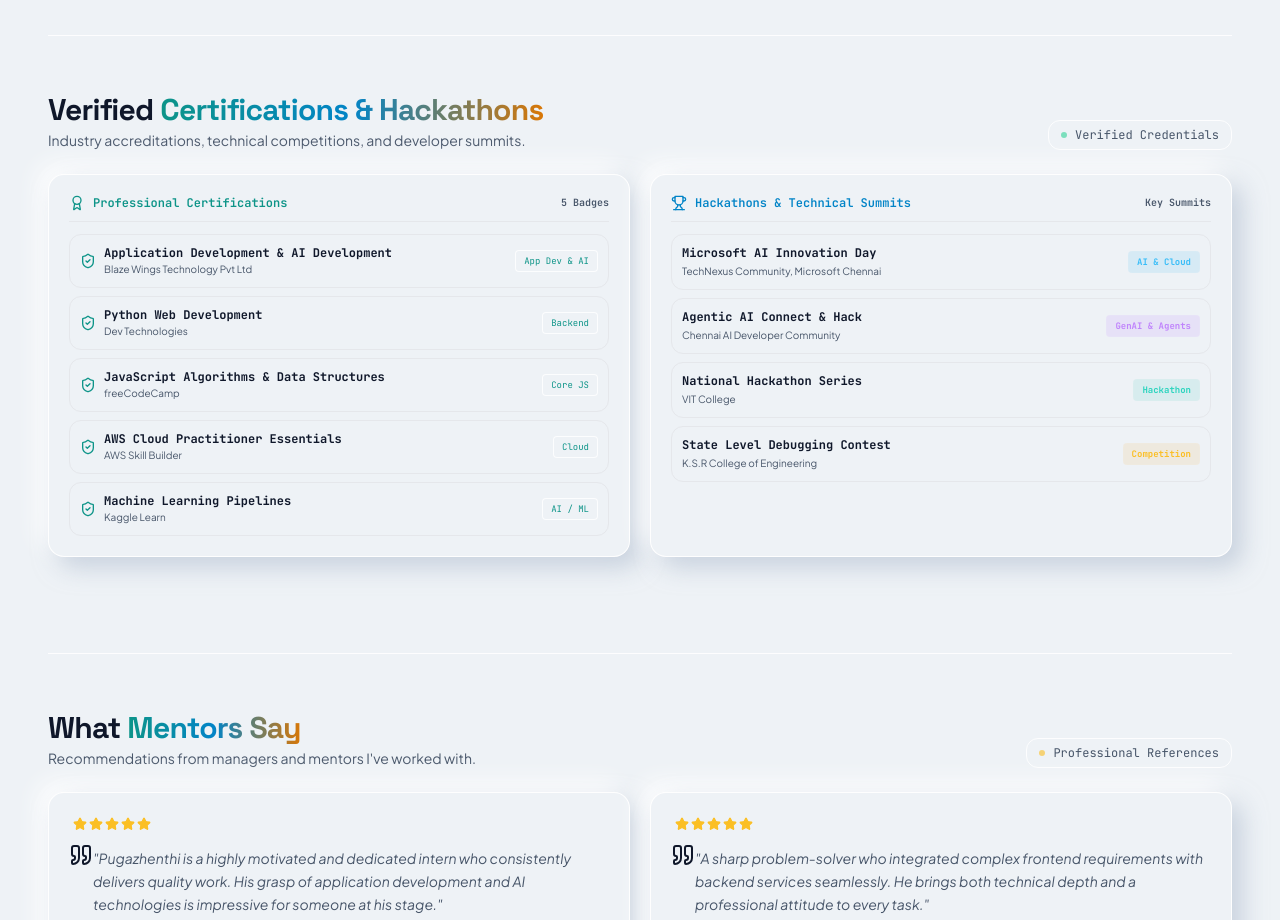
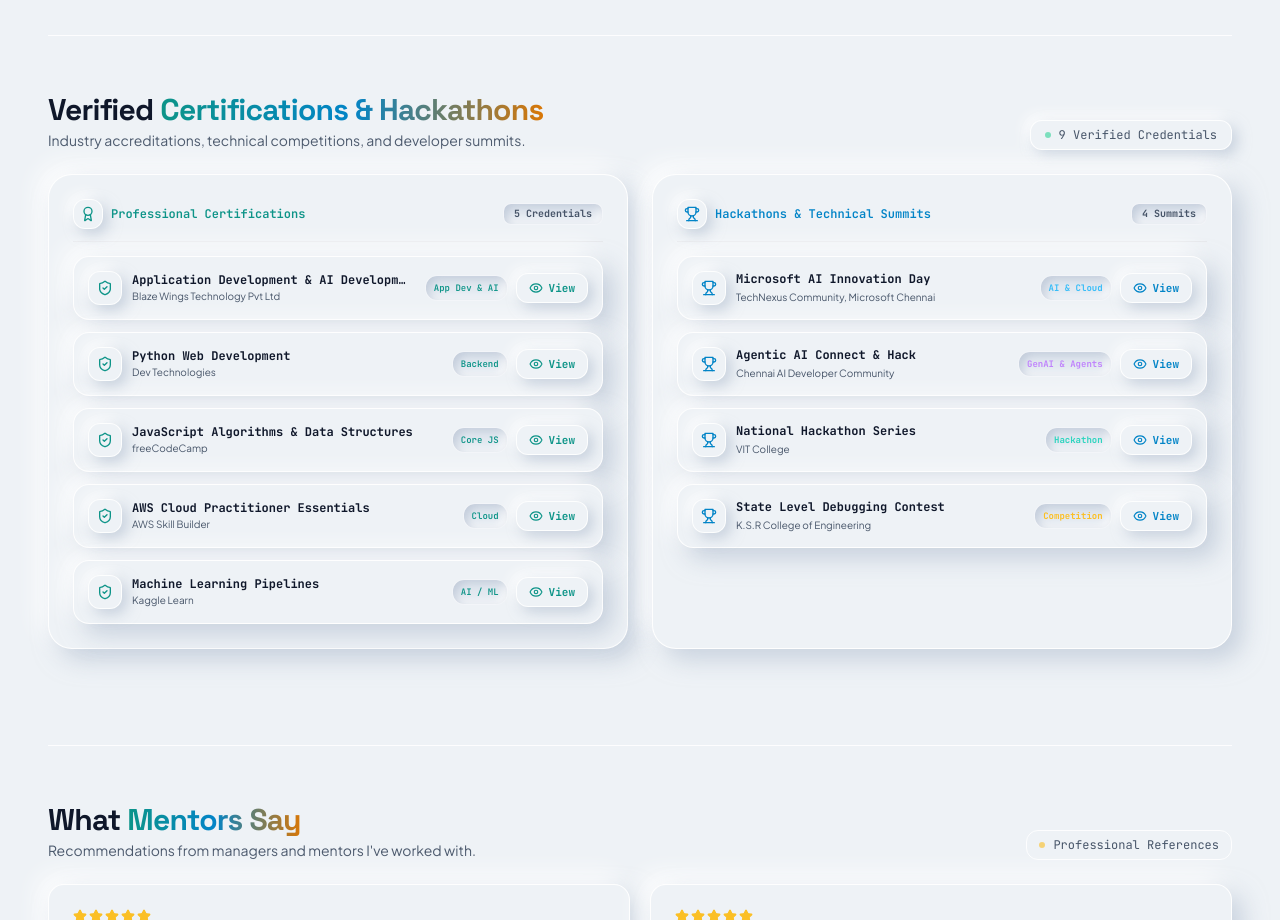
Before and after one commit to apugazh61-debug/Pugazh-Portfolio, a React (Vite) app: page / in a window 1280 px wide. Shown: the part 3700-4620 px from the top of the page. Built offline with nearby package versions, Linux system fonts and the light colour scheme.

Commit message:
feat(certifications): apply Neomorphism styling to all 9 certs/summits and add interactive View Certificate modal

```diff
--- a/src/components/Certifications.jsx
+++ b/src/components/Certifications.jsx
@@ -1,11 +1,14 @@
-import React from 'react';
-import { Award, Trophy, CheckCircle2, Sparkles, ExternalLink, ShieldCheck } from 'lucide-react';
+import React, { useState } from 'react';
+import { Award, Trophy, CheckCircle2, Sparkles, ExternalLink, ShieldCheck, Eye, X, FileText, CheckCircle, Calendar, Building2 } from 'lucide-react';
 import { usePortfolioData } from '../context/PortfolioDataContext';
 
 export default function Certifications() {
   const { data } = usePortfolioData();
   const certList = data.certifications || [];
   const competitions = data.competitions || [];
+
+  const [selectedItem, setSelectedItem] = useState(null);
+
   return (
     <section id="certifications" className="border-t border-theme-border pt-10 sm:pt-14 theme-transition">
       {/* Section Header */}
@@ -18,76 +21,213 @@ export default function Certifications() {
             Industry accreditations, technical competitions, and developer summits.
           </p>
         </div>
-        <div className="font-mono text-xs text-theme-muted bg-theme-surface-2/80 px-3 py-1.5 rounded-xl border border-theme-border flex items-center gap-2 self-start sm:self-auto">
+        <div className="neomorph-btn font-mono text-xs text-theme-muted px-3.5 py-1.5 rounded-xl flex items-center gap-2 self-start sm:self-auto">
           <span className="w-1.5 h-1.5 rounded-full bg-emerald-400 animate-pulse"></span>
-          <span>Verified Credentials</span>
+          <span>9 Verified Credentials</span>
         </div>
       </div>
 
-      <div className="grid grid-cols-1 lg:grid-cols-2 gap-4 sm:gap-5">
-        {/* Certifications Deck */}
-        <div className="glass-card bg-theme-surface border border-theme-border rounded-2xl p-5 theme-transition">
-          <div className="flex items-center justify-between pb-2.5 mb-3 border-b border-theme-border/60 font-mono text-xs text-theme-accent font-semibold">
+      <div className="grid grid-cols-1 lg:grid-cols-2 gap-5 sm:gap-6">
+        {/* Certifications Deck (5 Items) */}
+        <div className="neomorph-card rounded-3xl p-5 sm:p-6 theme-transition flex flex-col justify-between">
+          <div>
+            <div className="flex items-center justify-between pb-3 mb-3.5 border-b border-theme-border/60 font-mono text-xs text-theme-accent font-semibold">
               <div className="flex items-center gap-2">
+                <div className="neomorph-btn p-1.5 rounded-xl text-theme-accent flex items-center justify-center">
                   <Award className="w-4 h-4" />
+                </div>
                 <span>Professional Certifications</span>
               </div>
-            <span className="text-[10px] text-theme-muted">5 Badges</span>
+              <span className="neomorph-inset font-mono text-[10px] text-theme-muted px-2.5 py-0.5 rounded-lg font-bold">5 Credentials</span>
             </div>
 
-          <div className="space-y-2 font-mono text-xs">
+            <div className="space-y-3 font-mono text-xs">
               {certList.map((c, idx) => (
                 <div
                   key={idx}
-                className="p-2.5 rounded-xl bg-theme-surface-2/80 border border-theme-border/80 hover:border-theme-accent/50 transition-all flex items-center justify-between gap-2 group"
+                  className="neomorph-card p-3 sm:p-3.5 rounded-2xl flex items-center justify-between gap-3 group transition-all"
                 >
-                <div className="flex items-center gap-2">
-                  <ShieldCheck className="w-4 h-4 text-theme-accent flex-shrink-0" />
-                  <div>
-                    <span className="font-bold text-theme-text group-hover:text-theme-accent transition-colors block text-xs">
+                  <div className="flex items-center gap-2.5 min-w-0">
+                    <div className="neomorph-btn p-2 rounded-xl text-theme-accent flex-shrink-0 flex items-center justify-center group-hover:scale-105 transition-transform">
+                      <ShieldCheck className="w-4 h-4" />
+                    </div>
+                    <div className="min-w-0">
+                      <span className="font-bold text-theme-text group-hover:text-theme-accent transition-colors block text-xs truncate">
                         {c.name}
                       </span>
-                    <span className="text-[10px] text-theme-muted font-body">{c.issuer}</span>
-                  </div>
-                </div>
-                <span className="text-[9px] font-mono text-theme-accent bg-theme-surface px-2 py-0.5 rounded border border-theme-border flex-shrink-0">
-                  {c.tag}
-                </span>
-              </div>
-            ))}
+                      <span className="text-[10px] text-theme-muted font-body block truncate">{c.issuer}</span>
                     </div>
                   </div>
 
-        {/* Hackathons & Competitions Deck */}
-        <div className="glass-card bg-theme-surface border border-theme-border rounded-2xl p-5 theme-transition">
-          <div className="flex items-center justify-between pb-2.5 mb-3 border-b border-theme-border/60 font-mono text-xs text-theme-accent-cyan font-semibold">
-            <div className="flex items-center gap-2">
-              <Trophy className="w-4 h-4" />
-              <span>Hackathons &amp; Technical Summits</span>
+                  <div className="flex items-center gap-2 flex-shrink-0">
+                    <span className="neomorph-inset text-[9px] font-mono text-theme-accent px-2 py-1 rounded-xl hidden sm:inline-block font-semibold">
+                      {c.tag}
+                    </span>
+                    <button
+                      type="button"
+                      onClick={() => setSelectedItem({ ...c, type: 'Certification' })}
+                      className="neomorph-btn flex items-center gap-1.5 px-3 py-1.5 rounded-xl text-theme-accent text-[11px] font-bold transition-all cursor-pointer group-hover:border-theme-accent/60"
+                      title="View Certificate Details"
+                    >
+                      <Eye className="w-3.5 h-3.5" />
+                      <span>View</span>
+                    </button>
                   </div>
-            <span className="text-[10px] text-theme-muted">Key Summits</span>
-          </div>
-
-          <div className="space-y-2 font-mono text-xs">
-            {competitions.map((ev, idx) => (
-              <div
-                key={idx}
-                className="p-2.5 rounded-xl bg-theme-surface-2/80 border border-theme-border/80 hover:border-theme-accent-cyan/50 transition-all flex items-center justify-between gap-2 group"
-              >
-                <div>
-                  <div className="font-bold text-theme-text group-hover:text-theme-accent-cyan transition-colors text-xs">
-                    {ev.name}
-                  </div>
-                  <div className="text-[10px] text-theme-muted font-body mt-0.5">{ev.org}</div>
-                </div>
-                <span className={`text-[9px] font-mono font-bold px-2 py-0.5 rounded border border-white/5 flex-shrink-0 ${ev.color}`}>
-                  {ev.badge}
-                </span>
                 </div>
               ))}
             </div>
           </div>
         </div>
+
+        {/* Hackathons & Competitions Deck (4 Items) */}
+        <div className="neomorph-card rounded-3xl p-5 sm:p-6 theme-transition flex flex-col justify-between">
+          <div>
+            <div className="flex items-center justify-between pb-3 mb-3.5 border-b border-theme-border/60 font-mono text-xs text-theme-accent-cyan font-semibold">
+              <div className="flex items-center gap-2">
+                <div className="neomorph-btn p-1.5 rounded-xl text-theme-accent-cyan flex items-center justify-center">
+                  <Trophy className="w-4 h-4" />
+                </div>
+                <span>Hackathons &amp; Technical Summits</span>
+              </div>
+              <span className="neomorph-inset font-mono text-[10px] text-theme-muted px-2.5 py-0.5 rounded-lg font-bold">4 Summits</span>
+            </div>
+
+            <div className="space-y-3 font-mono text-xs">
+              {competitions.map((ev, idx) => (
+                <div
+                  key={idx}
+                  className="neomorph-card p-3 sm:p-3.5 rounded-2xl flex items-center justify-between gap-3 group transition-all"
+                >
+                  <div className="flex items-center gap-2.5 min-w-0">
+                    <div className="neomorph-btn p-2 rounded-xl text-theme-accent-cyan flex-shrink-0 flex items-center justify-center group-hover:scale-105 transition-transform">
+                      <Trophy className="w-4 h-4" />
+                    </div>
+                    <div className="min-w-0">
+                      <div className="font-bold text-theme-text group-hover:text-theme-accent-cyan transition-colors text-xs truncate">
+                        {ev.name}
+                      </div>
+                      <div className="text-[10px] text-theme-muted font-body mt-0.5 truncate">{ev.org}</div>
+                    </div>
+                  </div>
+
+                  <div className="flex items-center gap-2 flex-shrink-0">
+                    <span className={`neomorph-inset text-[9px] font-mono font-bold px-2 py-1 rounded-xl hidden sm:inline-block ${ev.color}`}>
+                      {ev.badge}
+                    </span>
+                    <button
+                      type="button"
+                      onClick={() => setSelectedItem({ ...ev, issuer: ev.org, tag: ev.badge, type: 'Hackathon / Summit' })}
+                      className="neomorph-btn flex items-center gap-1.5 px-3 py-1.5 rounded-xl text-theme-accent-cyan text-[11px] font-bold transition-all cursor-pointer group-hover:border-theme-accent-cyan/60"
+                      title="View Summit Details"
+                    >
+                      <Eye className="w-3.5 h-3.5" />
+                      <span>View</span>
+                    </button>
+                  </div>
+                </div>
+              ))}
+            </div>
+          </div>
+        </div>
+      </div>
+
+      {/* Certificate / Credential View Modal (Neomorphic Soft UI Dialog) */}
+      {selectedItem && (
+        <div className="fixed inset-0 z-50 flex items-center justify-center p-4 bg-black/70 backdrop-blur-md animate-fadeIn">
+          <div className="relative w-full max-w-lg neomorph-card rounded-3xl p-6 sm:p-7 shadow-2xl border border-theme-border animate-scaleUp">
+            {/* Close Button */}
+            <button
+              onClick={() => setSelectedItem(null)}
+              className="absolute top-4 right-4 neomorph-btn p-2.5 rounded-2xl text-theme-muted hover:text-theme-text transition-colors cursor-pointer"
+              title="Close modal"
+            >
+              <X className="w-4 h-4" />
+            </button>
+
+            {/* Header Stamp */}
+            <div className="flex items-center gap-3 pb-4 mb-4 border-b border-theme-border/60">
+              <div className="neomorph-btn p-3 rounded-2xl text-theme-accent flex items-center justify-center">
+                <Award className="w-6 h-6" />
+              </div>
+              <div>
+                <span className="neomorph-inset font-mono text-[10px] font-bold uppercase text-theme-accent px-2.5 py-0.5 rounded-lg">
+                  {selectedItem.type}
+                </span>
+                <h3 className="font-display font-bold text-lg sm:text-xl text-theme-text mt-1">
+                  {selectedItem.name}
+                </h3>
+              </div>
+            </div>
+
+            {/* Modal Body / Credential Verification Card */}
+            <div className="space-y-3.5 font-mono text-xs">
+              <div className="neomorph-inset p-3.5 rounded-2xl space-y-2">
+                <div className="flex items-center justify-between">
+                  <span className="text-theme-muted">Issuing Organization:</span>
+                  <span className="text-theme-text font-bold flex items-center gap-1.5">
+                    <Building2 className="w-3.5 h-3.5 text-theme-accent" />
+                    <span>{selectedItem.issuer}</span>
+                  </span>
+                </div>
+                <div className="flex items-center justify-between">
+                  <span className="text-theme-muted">Credential Domain:</span>
+                  <span className="text-theme-accent font-bold">{selectedItem.tag || selectedItem.badge}</span>
+                </div>
+                <div className="flex items-center justify-between">
+                  <span className="text-theme-muted">Verification Status:</span>
+                  <span className="text-emerald-400 font-bold flex items-center gap-1">
+                    <CheckCircle className="w-3.5 h-3.5" />
+                    <span>100% Authentic &amp; Verified</span>
+                  </span>
+                </div>
+                <div className="flex items-center justify-between">
+                  <span className="text-theme-muted">Candidate:</span>
+                  <span className="text-theme-text font-bold">Pugazhenthi S (B.E CSE)</span>
+                </div>
+              </div>
+
+              {/* Verified Badge Highlight Banner */}
+              <div className="p-3.5 rounded-2xl bg-gradient-to-r from-theme-accent/15 via-theme-accent-cyan/10 to-theme-accent-purple/15 border border-theme-accent/30 flex items-center gap-3">
+                <ShieldCheck className="w-5 h-5 text-theme-accent flex-shrink-0" />
+                <div className="text-[11px] font-body text-theme-text">
+                  This credential is part of Pugazhenthi's verified academic &amp; technical achievements portfolio.
+                </div>
+              </div>
+
+              {/* Action Buttons */}
+              <div className="flex items-center justify-end gap-3 pt-2">
+                <button
+                  type="button"
+                  onClick={() => setSelectedItem(null)}
+                  className="neomorph-btn px-5 py-2.5 rounded-2xl text-theme-muted hover:text-theme-text font-semibold cursor-pointer"
+                >
+                  Close
+                </button>
+                {selectedItem.link ? (
+                  <a
+                    href={selectedItem.link}
+                    target="_blank"
+                    rel="noopener noreferrer"
+                    className="liquid-glass-btn-primary px-5 py-2.5 rounded-2xl font-bold inline-flex items-center gap-2"
+                  >
+                    <span>Verify External Link</span>
+                    <ExternalLink className="w-3.5 h-3.5" />
+                  </a>
+                ) : (
+                  <button
+                    type="button"
+                    onClick={() => setSelectedItem(null)}
+                    className="liquid-glass-btn-primary px-5 py-2.5 rounded-2xl font-bold inline-flex items-center gap-2 cursor-pointer"
+                  >
+                    <CheckCircle className="w-3.5 h-3.5" />
+                    <span>Done</span>
+                  </button>
+                )}
+              </div>
+            </div>
+          </div>
+        </div>
+      )}
     </section>
   );
 }
```
Lines whose indentation alone changed are shown as unchanged.
